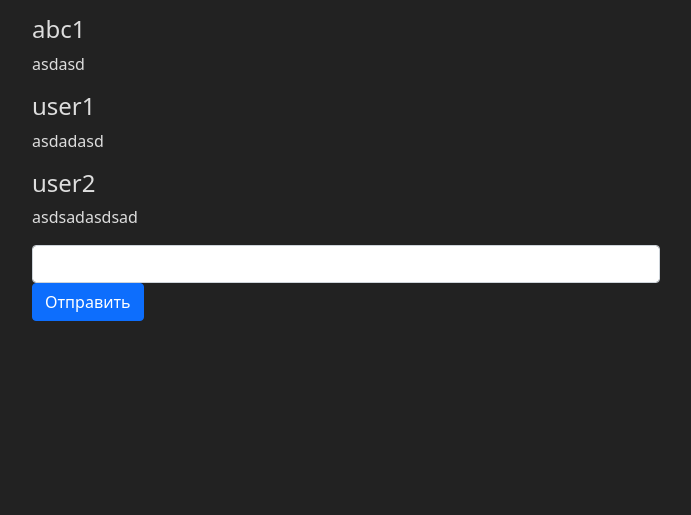
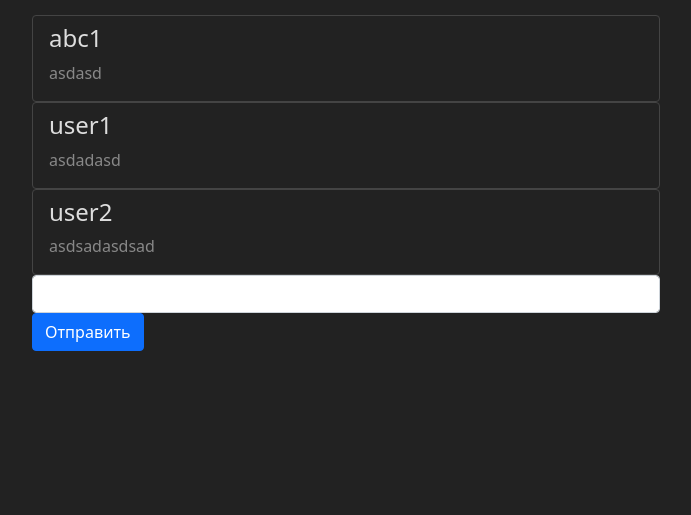
Before and after one commit to Sus4no/ProjectMessenger, a Flask app: a page that uses templates/conversation.html in a window 1280 px wide. Shown: the part 73-588 px from the top of the page, without its empty margins (294-985 px from the left). Run offline with Flask 2, Linux system fonts and the light colour scheme; a user stored in the database is signed in; data comes from the database, SQL or seed files in the repository.

Commit message:
Add files via upload

```diff
--- a/static/css/style.css
+++ b/static/css/style.css
@@ -123,10 +123,14 @@ body {
 
 .scrollspy-example {
     width: 100%;
+    border: #444 solid 1px;
+    padding: 0.5rem 0rem 0rem 1rem;
+    border-radius: .25rem;
 }
 
 .string-mess {
     word-wrap: break-word;
+    color: #888;
 }
 
 .contacts {
--- a/templates/conversation.html
+++ b/templates/conversation.html
@@ -7,7 +7,7 @@
             {% for item in messages %}
             <div data-bs-spy="scroll" data-bs-target="#navbar-example2" data-bs-offset="0" class="scrollspy-example" tabindex="0">
                 <h4 id="scrollspyHeading1">{{ item.sender }}</h4>
-                <p class='string_mess'>{{ item.text }}</p>
+                <p class='string-mess'>{{ item.text }}</p>
             </div>
             {% endfor %}
         </div>
```
